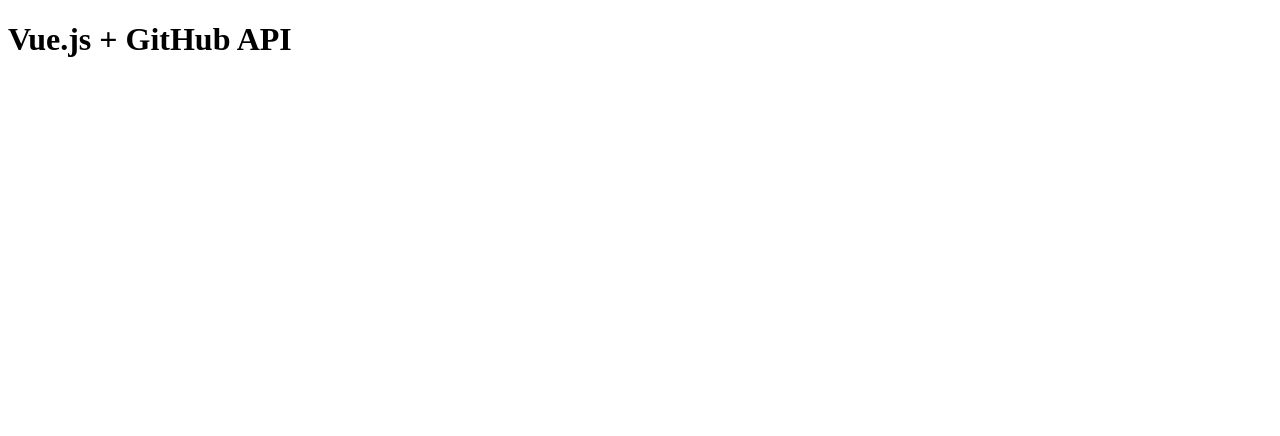
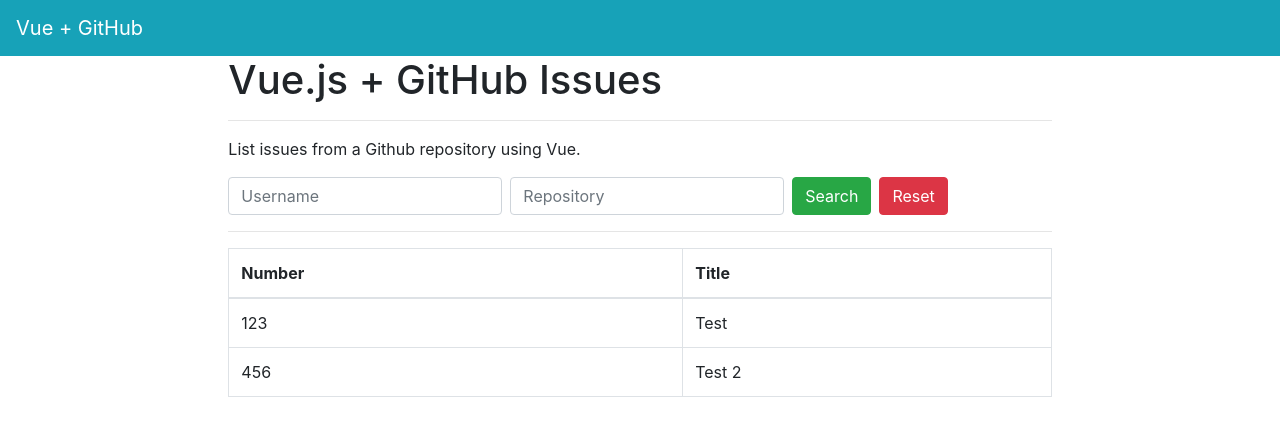
Before and after one commit to feliposz/vue-github-issues, a Vue app: page / in a window 1280 px wide. Shown: the top 436 px of the page. Built offline with nearby package versions, Linux system fonts and the light colour scheme.

Commit message:
GitHubIssues template

```diff
--- a/package.json
+++ b/package.json
@@ -10,6 +10,8 @@
     "test:unit": "vue-cli-service test:unit"
   },
   "dependencies": {
+    "bootstrap": "^4.2.1",
+    "bootstrap-vue": "^2.0.0-rc.11",
     "vue": "^2.5.22",
     "vue-router": "^3.0.1"
   },
@@ -22,7 +24,6 @@
     "@vue/eslint-config-airbnb": "^4.0.0",
     "@vue/test-utils": "^1.0.0-beta.20",
     "babel-eslint": "^10.0.1",
-    "bootstrap-vue": "^2.0.0-rc.11",
     "chai": "^4.1.2",
     "eslint": "^5.8.0",
     "eslint-plugin-vue": "^5.0.0",
--- a/src/App.vue
+++ b/src/App.vue
@@ -1,5 +1,10 @@
 <template>
   <div id="app">
+    <b-navbar toggleable="md" type="dark" variant="info">
+      <b-navbar-toggle target="nav_collapse"></b-navbar-toggle>
+      <b-navbar-brand href="#">Vue + GitHub</b-navbar-brand>
+    </b-navbar>
+
     <router-view></router-view>
   </div>
 </template>
--- a/src/components/GitHubIssues.vue
+++ b/src/components/GitHubIssues.vue
@@ -1,3 +1,49 @@
 <template>
-    <h1>Vue.js + GitHub API</h1>
+  <b-container fluid>
+    <b-row>
+      <b-col offset-md="2" md="8">
+        <h1>Vue.js + GitHub Issues</h1>
+        <hr>
+        <p>List issues from a Github repository using Vue.</p>
+        <b-form inline @submit="onSubmit" @reset="onReset">
+          <label for="username" class="sr-only">Username</label>
+          <b-input id="username" class="mb-2 mr-sm-2 mb-sm-0" type="text" v-model="form.username" required placeholder="Username" />
+          <label for="repository" class="sr-only">Resository</label>
+          <b-input id="repository" class="mb-2 mr-sm-2 mb-sm-0" type="text" v-model="form.repository" required placeholder="Repository" />
+          <b-button class="mb-2 mr-sm-2 mb-sm-0" type="submit" variant="success">Search</b-button>
+          <b-button class="mb-2 mr-sm-2 mb-sm-0" type="reset" variant="danger">Reset</b-button>
+        </b-form>
+        <hr>
+        <b-table bordered :items="issues">
+        </b-table>
+      </b-col>
+    </b-row>
+  </b-container>
 </template>
+
+<script>
+export default {
+  data() {
+    return {
+      form: {
+        username: "",
+        repository: ""
+      },
+      issues: [{ number: 123, title: "Test" }, { number: 456, title: "Test 2" }]
+    };
+  },
+
+  methods: {
+    onSubmit(evt) {
+      evt.preventDefault();
+      console.log(this.form.username);
+      console.log(this.form.repository);
+    },
+    onReset(evt) {
+      evt.preventDefault();
+      this.form.username = "";
+      this.form.repository = "";
+    }
+  }
+};
+</script>
--- a/src/main.js
+++ b/src/main.js
@@ -2,6 +2,8 @@ import Vue from 'vue';
 import BootstrapVue from 'bootstrap-vue';
 import App from './App.vue';
 import router from './router';
+import 'bootstrap/dist/css/bootstrap.css';
+import 'bootstrap-vue/dist/bootstrap-vue.css';
 
 Vue.config.productionTip = false;
 Vue.use(BootstrapVue);
```
Also changed, not shown: .eslintrc.js, 1 other file (tests, documents, lock files or other folders).
